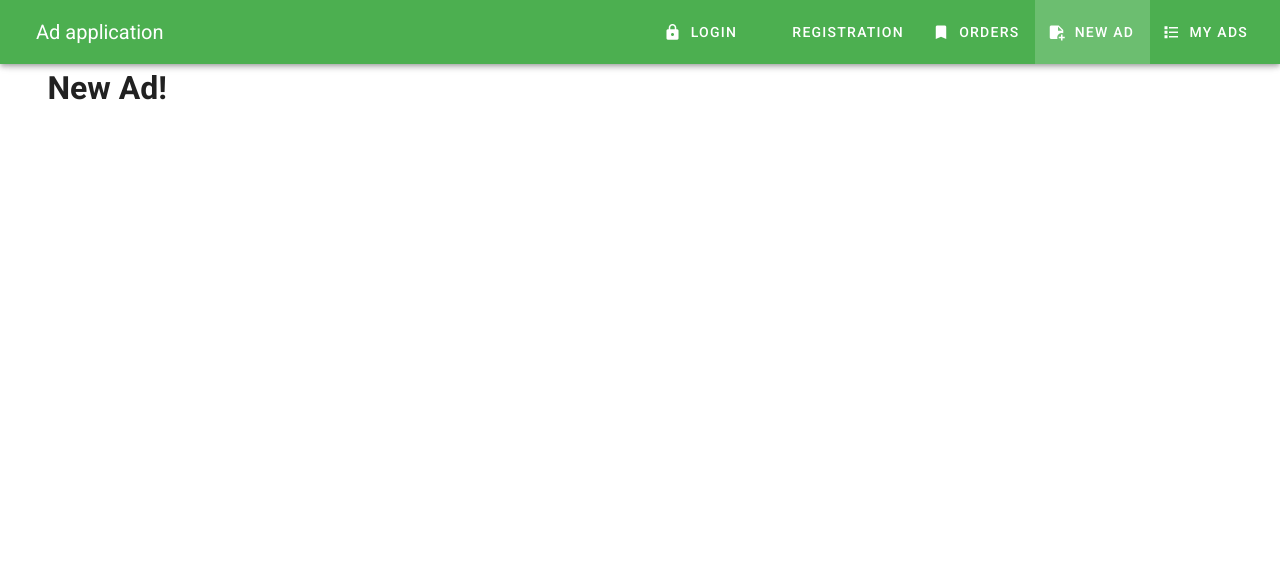
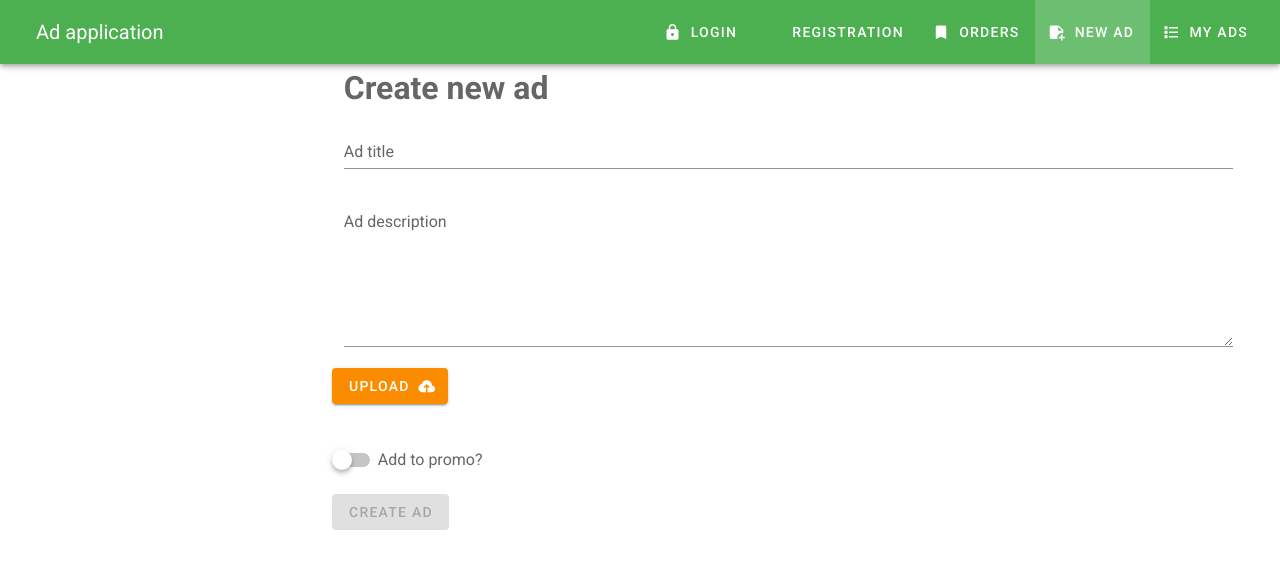
Before and after one commit to sergeyyakimov/ad-project, a Vue app: page /new in a window 1280 px wide. Shown: the top 568 px of the page. Built offline with nearby package versions, Linux system fonts and the light colour scheme.

Commit message:
Made orders and new-ad pages

```diff
--- a/src/views/Ads/NewAd.vue
+++ b/src/views/Ads/NewAd.vue
@@ -1,8 +1,74 @@
 <template>
     <v-container>
         <v-layout row>
-            <v-flex xs12>
-                <h1>New Ad!</h1>
+            <v-flex xs12 sm-6 offset-sm-3>
+                <h1 class="text--secondary mb-3">Create new ad</h1>
+                <v-form
+                        ref="form"
+                        v-model="valid"
+                        class="mb-3"
+                        validation
+                >
+                    <v-text-field
+                            label="Ad title"
+                            name="title"
+                            type="text"
+                            v-model="title"
+                            required
+                            :rules="[v => !!v || 'Title is required']"
+                    />
+                    <v-textarea
+                            name="description"
+                            v-model="description"
+                            :rules="[v => !!v || 'Description is required']"
+                    >
+                        <template v-slot:label>
+                            <div>
+                                Ad description
+                            </div>
+                        </template>
+                    </v-textarea>
+                </v-form>
+                <v-layout row>
+                    <v-flex xs12>
+                        <v-btn
+                                class="warning"
+                        >
+                            Upload
+                            <v-icon right dark>mdi-cloud-upload</v-icon>
+                        </v-btn>
+                    </v-flex>
+                </v-layout>
+                <v-layout row class="mt-3">
+                    <v-flex xs12>
+                        <img
+                            src=""
+                            alt=""
+                            height="100"
+                        />
+                    </v-flex>
+                </v-layout>
+                <v-layout row class="mt-3">
+                    <v-flex xs12>
+                        <v-switch
+                            v-model="promo"
+                            label="Add to promo?"
+                            color="green"
+                        >
+                        </v-switch>
+                    </v-flex>
+                </v-layout>
+                <v-layout row class="mt-3">
+                    <v-flex xs12>
+                        <v-btn
+                                class="success"
+                                @click="createAd"
+                                :disabled="!valid"
+                        >
+                            Create ad
+                        </v-btn>
+                    </v-flex>
+                </v-layout>
             </v-flex>
         </v-layout>
     </v-container>
@@ -11,7 +77,22 @@
 <script>
     export default {
         data: () => ({
-
-        })
+            title: '',
+            description: '',
+            promo: false,
+            valid: false
+        }),
+        methods: {
+            createAd () {
+                if(this.$refs.form.validate()) {
+                    const ad ={
+                        title: this.title,
+                        description: this.description,
+                        promo: this.promo
+                    }
+                    console.log(ad)
+                }
+            }
+        }
     };
 </script>
--- a/src/views/User/Orders.vue
+++ b/src/views/User/Orders.vue
@@ -1,17 +1,67 @@
 <template>
     <v-container>
         <v-layout row>
-            <v-flex xs12>
-                <h1>Orders!</h1>
+            <v-flex xs12 sm6 offset-sm-3>
+                <h1 class="text--secondary mb-3">Orders</h1>
+                <v-list
+                        subheader
+                        two-line
+                        flat
+                >
+                    <v-list-item-group
+                            multiple
+                    >
+                        <v-list-item
+                            v-for="order in orders"
+                            :key="order.id"
+                        >
+
+                                <v-list-item-action>
+                                    <v-checkbox
+                                            :input-value="order.done"
+                                            @change="markDone(order)"
+                                            color="success"
+                                    ></v-checkbox>
+                                </v-list-item-action>
+
+                                <v-list-item-content>
+                                    <v-list-item-title>{{order.name}}</v-list-item-title>
+                                    <v-list-item-subtitle>{{order.phone}}</v-list-item-subtitle>
+                                </v-list-item-content>
+                                <v-list-item-action>
+                                    <v-btn
+                                            dark
+                                            class="green"
+                                            :to="'/ad/' + order.adId"
+                                    >
+                                        Open
+                                    </v-btn>
+                                </v-list-item-action>
+                        </v-list-item>
+                    </v-list-item-group>
+                </v-list>
             </v-flex>
         </v-layout>
     </v-container>
 </template>
 
 <script>
-    export default {
-        data: () => ({
-
-        })
-    };
+export default {
+    data: () => ({
+        orders: [
+            {
+                id: 'a',
+                name: 'Sergey',
+                phone: '8-950-020-96-32',
+                adId: '123',
+                done: false
+            }
+        ]
+    }),
+    methods: {
+        markDone (order) {
+            order.done = true
+        }
+    }
+};
 </script>
```
